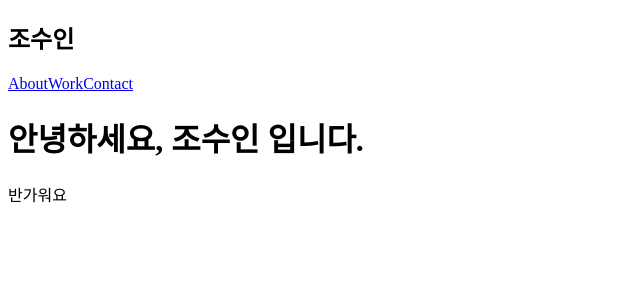
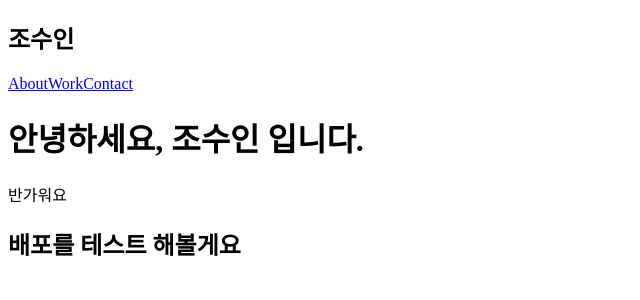
Before and after one commit to csicho92-ui/cscx_chosooin, a React (Vite) app: page / in a window 1280 px wide. Shown: the top 300 px of the page, without its empty margins (0-640 px from the left). Built offline with nearby package versions, Linux system fonts and the light colour scheme.

Commit message:
배포 테스트 하려고 추가했어요

```diff
--- a/src/App.jsx
+++ b/src/App.jsx
@@ -7,6 +7,7 @@ function App() {
       <Header />
       <h1>안녕하세요, 조수인 입니다. </h1>
       <p>반가워요</p>
+      <h2>배포를 테스트 해볼게요</h2>
     </div>
   )
 }
```
